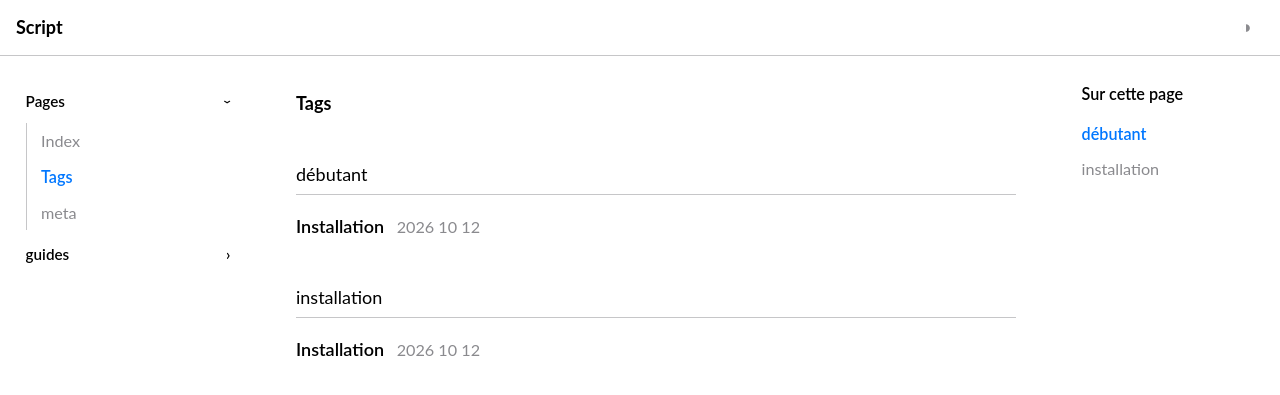
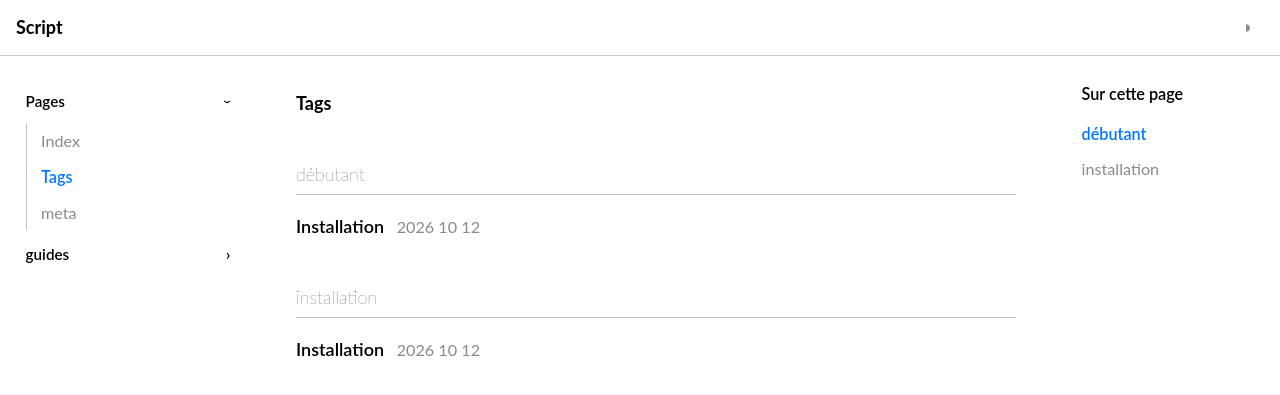
Before and after one commit to script-txt/script-txt.github.io, a Jekyll site: the page built from tags.html, in a window 1280 px wide. Shown: the top 395 px of the page. Built offline with Jekyll 4.4.1, drawn with Linux system fonts in a browser that asks for light colours.

Commit message:
Update font-weight

```diff
--- a/_layouts/default.html
+++ b/_layouts/default.html
@@ -96,7 +96,7 @@
   main { padding: 2rem 2.5rem 4rem; max-width: 50rem; width: 100%; }
   main h1 { font-size: 1em; line-height: inherit; margin: 0 0 1rem; }
   main h2 {
-    font-size: 1em; font-weight: normal; line-height: inherit;
+    font-size: 1em; font-weight: lighter; line-height: inherit;
     margin: 2.5rem 0 1rem; padding-bottom: .3rem;
     border-bottom: 1px solid var(--border);
   }
```
